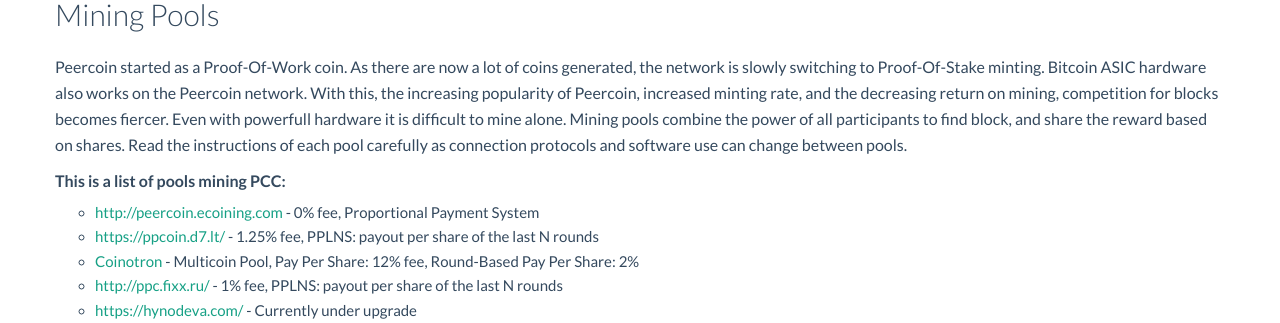
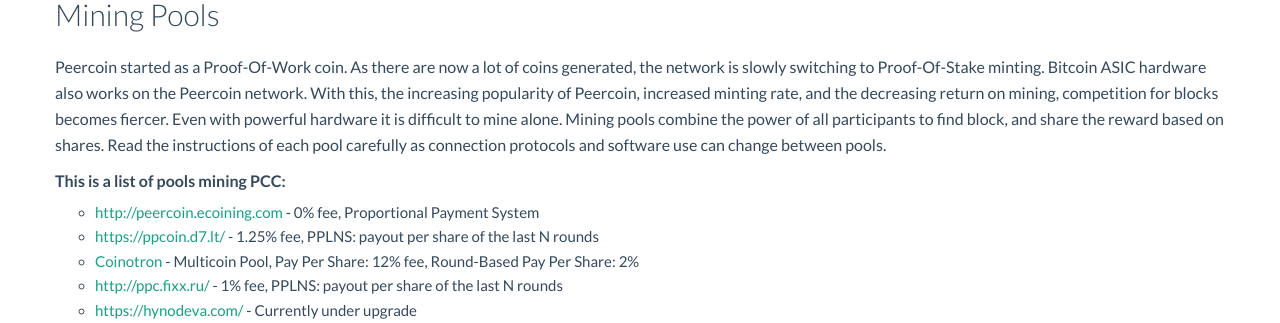
Before and after one commit to super3/peercoin_website_old, a PHP site: page /resources.php in a window 1280 px wide. Shown: the part 237-560 px from the top of the page. Run offline with PHP 8.4, Linux system fonts and the light colour scheme.

Commit message:
powerful
powerful must be written with single L, it's not equal to power+full

look on wiki
http://en.wikipedia.org/w/index.php?title=Powerful&redirect=no

```diff
--- a/resources.php
+++ b/resources.php
@@ -10,7 +10,7 @@
 					      	<h2>Mining Pools</h2>
 							<p>Peercoin started as a Proof-Of-Work coin. As there are now a lot of coins generated, the network is slowly switching to Proof-Of-Stake minting. Bitcoin ASIC hardware also works
 							on the Peercoin network. With this, the increasing popularity of Peercoin, increased minting rate, and the decreasing return on mining, competition for blocks becomes fiercer.
-							Even with powerfull hardware it is difficult to mine alone.	Mining pools combine the power of all participants to find block, and share the reward based on shares. Read the instructions of each pool carefully as connection protocols and software
+							Even with powerful hardware it is difficult to mine alone.	Mining pools combine the power of all participants to find block, and share the reward based on shares. Read the instructions of each pool carefully as connection protocols and software
 							use can change between pools. </p>
 
 					        <p><strong>This is a list of pools mining PCC:</strong></p>
```
